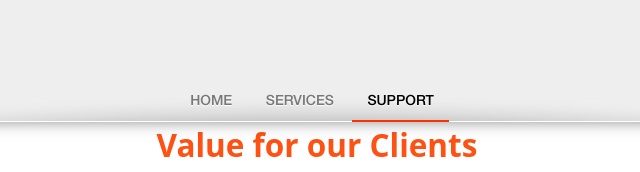
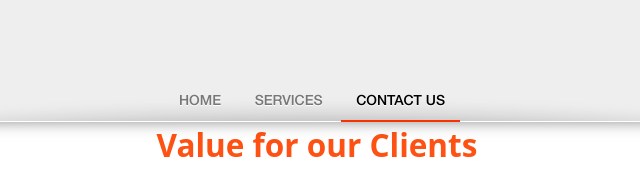
Before and after one commit to moshicn/Ochik, a plain HTML site: page index.html in a window 1280 px wide. Shown: the top 172 px of the page, 323-963 px from the left. Drawn offline with Linux system fonts and the light colour scheme; a script that the page names is missing.

Commit message:
branch - 6

```diff
--- a/index.html
+++ b/index.html
@@ -30,7 +30,7 @@
 				<ul class="nav">
 					<li class="active"><a href="#carouselSection">Home	</a></li>
 					<li><a href="#ourServices">Services</a></li>
-					<li><a href="#contactSection">Support</a></li>
+					<li><a href="#contactSection">Contact Us</a></li>
 				</ul>
 			</div>
 			<button type="button" class="btn btn-navbar" data-toggle="collapse" data-target=".nav-collapse">
```
